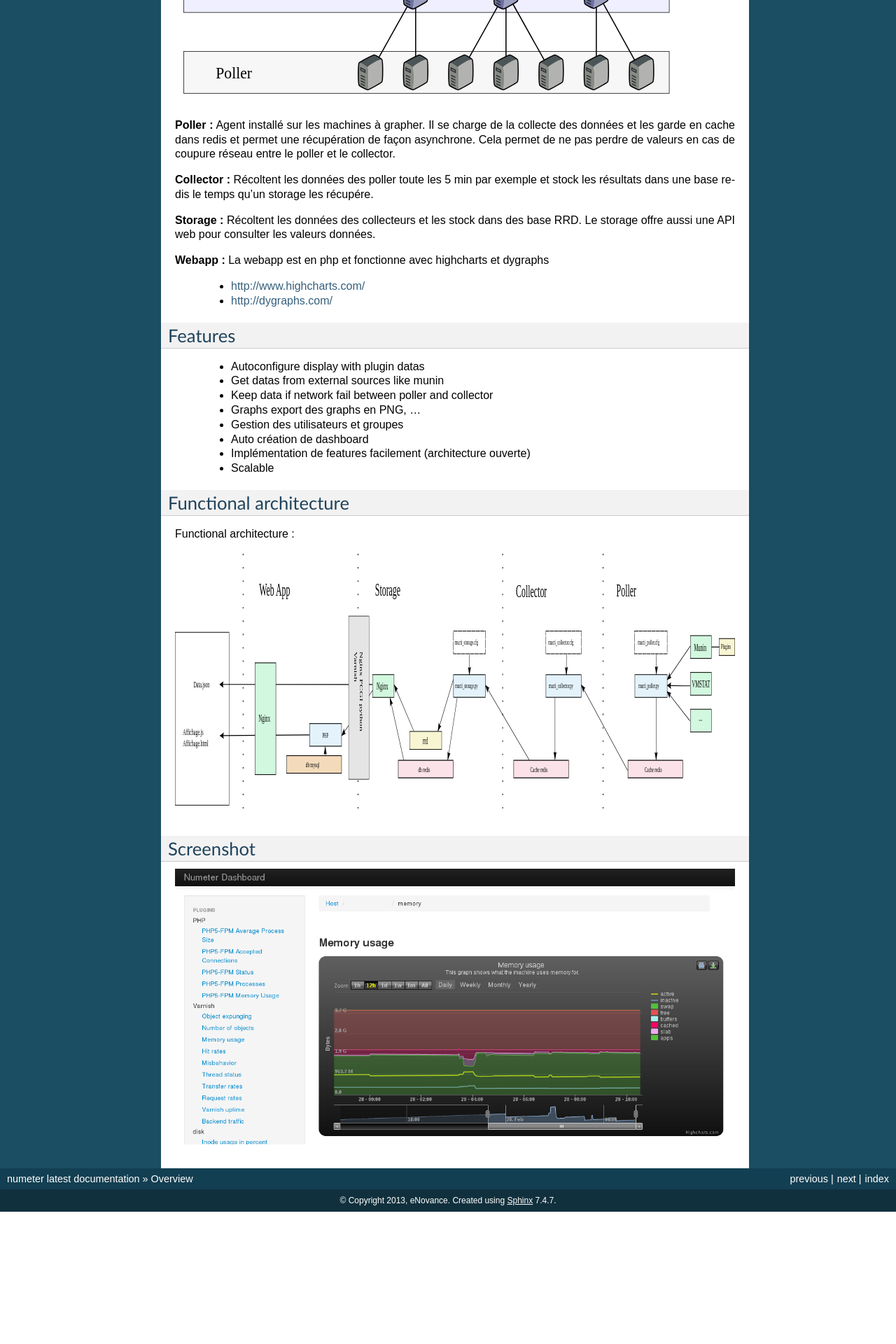
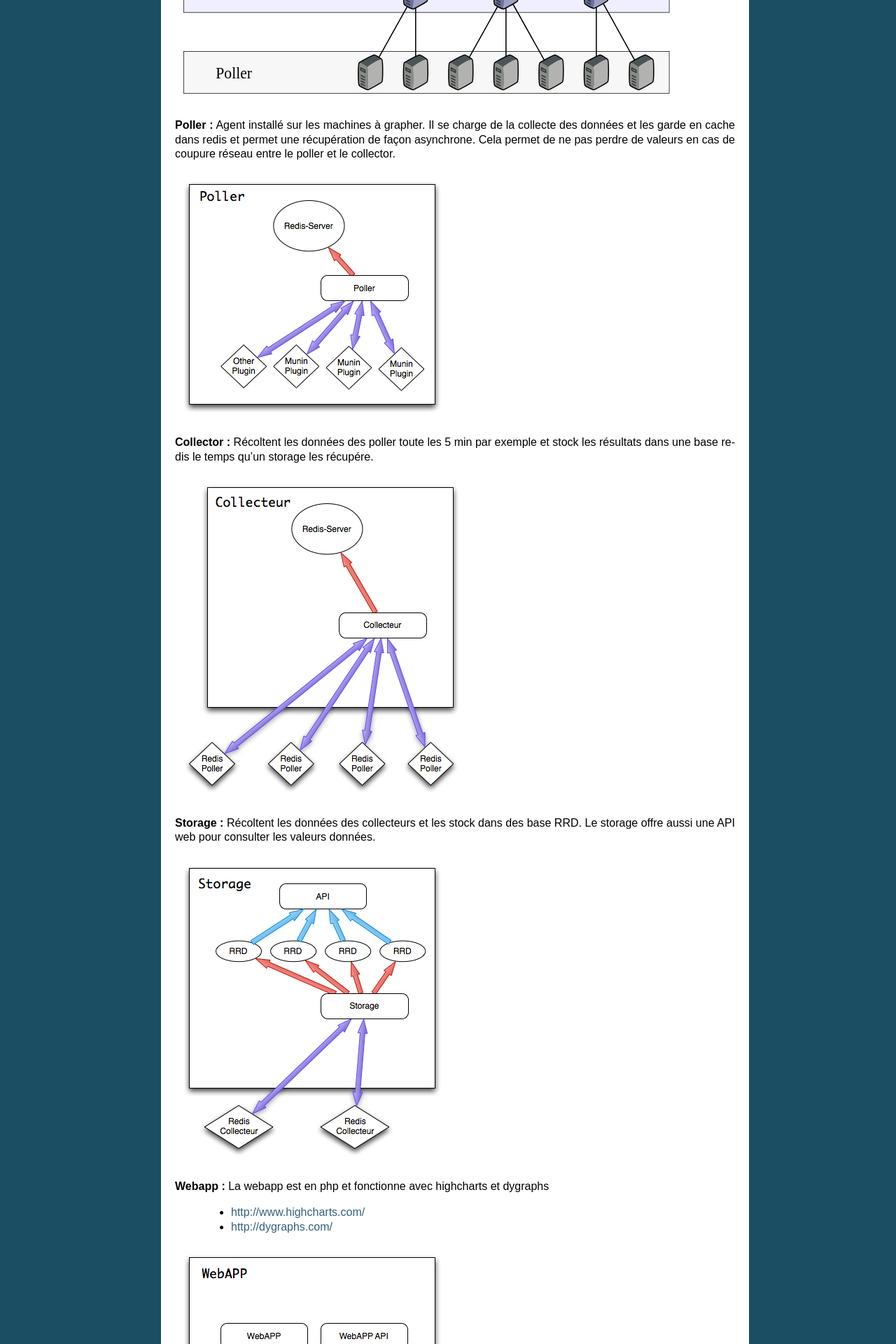
Before and after one commit to redhat-cip/numeter, a Sphinx documentation site: the page built from docs/overview.rst, in a window 1280 px wide. Shown: the part 619-2539 px from the top of the page at 70% size. Built offline with Sphinx 7.4.7, drawn with Linux system fonts in a browser that asks for light colours; before the commit the page ends 2350 px from its top, so only the background shows below that.

Commit message:
add poller / ... png in overview

```diff
--- a/docs/overview.rst
+++ b/docs/overview.rst
@@ -30,17 +30,22 @@ Actual Numeter architecture :
 **Poller :** Agent installé sur les machines à grapher. Il se charge de la collecte des données et les garde en cache dans redis et permet une récupération de façon asynchrone.
 Cela permet de ne pas perdre de valeurs en cas de coupure réseau entre le poller et le collector.
 
+.. image:: img/poller.png
 
 **Collector :** Récoltent les données des poller toute les 5 min par exemple et stock les résultats dans une base redis le temps qu'un storage les récupére.
 
+.. image:: img/collector.png
 
 **Storage :** Récoltent les données des collecteurs et les stock dans des base RRD. Le storage offre aussi une API web pour consulter les valeurs données.
 
+.. image:: img/storage.png
 
 **Webapp :** La webapp est en php et fonctionne avec highcharts et dygraphs
 
     * http://www.highcharts.com/
     * http://dygraphs.com/
+
+.. image:: img/webapp.png
 
 *********
 Features
```
Also changed, not shown: docs/img/collector.png (added), docs/img/poller.png (added), docs/img/storage.png (added), docs/img/webapp.png (added).
